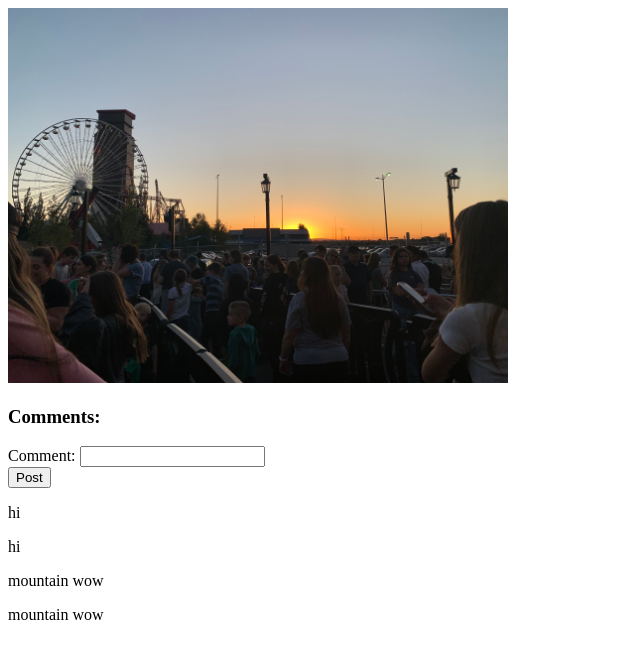
After one commit to sadiejudd/TioSimpleGallery, a Django app: page /image/8 in a window 1280 px wide. The commit adds this page. Shown: the top 659 px of the page, without its empty margins (0-640 px from the left). Run offline with Django 5.2, Linux system fonts and the light colour scheme; data comes from the database, SQL or seed files in the repository; both versions use the stored data as it was after the commit.

Commit message:
added recently viewed and comments

```diff
--- a/gallery/admin.py
+++ b/gallery/admin.py
@@ -1,7 +1,8 @@
 from django.contrib import admin
-from .models import Image, Tag
+from .models import Image, Tag, Comment
 
 # Register your models here.
 
 admin.site.register(Image)
 admin.site.register(Tag)
+admin.site.register(Comment)
--- a/gallery/models.py
+++ b/gallery/models.py
@@ -14,3 +14,9 @@ class Image(models.Model):
     image = models.ImageField()
     session = models.CharField(max_length=100)
     tags = models.ManyToManyField(Tag)
+
+
+
+class Comment(models.Model):
+    comment = models.CharField(max_length = 200)
+    image = models.ForeignKey(Image)
--- /dev/null
+++ b/gallery/templates/gallery/detail.html
@@ -0,0 +1,25 @@
+<!DOCTYPE html>
+<html lang="en">
+<head>
+    <meta charset="UTF-8">
+    <meta name="viewport" content="width=device-width, initial-scale=1.0">
+    <title>Image</title>
+</head>
+<body>
+
+    <img src = "{{image.image.url}}" width="500px">
+
+    <h3>Comments: </h3>
+
+    <form method = "POST">
+    {%csrf_token %}
+    {{form}}
+    <button type = "submit">Post</button>
+    </form>
+
+    {% for comment in comments %}
+    <p>{{comment.comment}}</p>
+    {% endfor %}
+
+</body>
+</html>
--- a/gallery/urls.py
+++ b/gallery/urls.py
@@ -1,11 +1,12 @@
 from django.urls import path
-from .views import UploadView, HomeView
+from .views import UploadView, HomeView, ImageDetailView
 from django.conf import settings
 from django.conf.urls.static import static
 
 urlpatterns = [
     path("upload/",UploadView.as_view(), name = "upload"),
-    path("", HomeView.as_view(), name = "home")
+    path("", HomeView.as_view(), name = "home"),
+    path("image/<int:pk>", ImageDetailView.as_view(), name = "image_detail")
 ]
 
 if settings.DEBUG:
--- a/gallery/views.py
+++ b/gallery/views.py
@@ -1,7 +1,8 @@
 from django.shortcuts import render
 from django.views.generic.edit import CreateView
+from django.views.generic import DetailView
 from django.views.generic import ListView
-from .models import Image, Tag
+from .models import Image, Tag, Comment
 from django.urls import reverse_lazy
 from django import forms
 
@@ -14,6 +15,14 @@ class ImageForm(forms.ModelForm):
         widgets = {
             "tags": forms.CheckboxSelectMultiple()
         }
+
+class CommentForm(forms.ModelForm):
+    class Meta:
+        model = Comment
+        fields = ["comment"]
+
+
+
 
 
 
@@ -34,10 +43,14 @@ class UploadView(CreateView):
         return super().form_valid(form)
 
 
+
+
+
 class HomeView(ListView):
     model = Image
     template_name = "gallery/home.html"
     context_object_name = "images"
+
 
     def get_queryset(self):
         if not self.request.session.session_key:
@@ -57,8 +70,67 @@ class HomeView(ListView):
 
 
 
+
+
+
+
     def get_context_data(self, **kwargs):
+
+        recent_ids = self.request.session.get("recent_images", [])
+        recent_images = Image.objects.filter(id__in = recent_ids)
+        recent_images = sorted(recent_images, key=lambda x: recent_ids.index(x.id))
+
 
         context= super().get_context_data(**kwargs)
         context["tags"] = Tag.objects.all()
+        context["recents"] = recent_images
         return context
+
+
+class ImageDetailView(DetailView):
+    model = Image
+    template_name = "gallery/detail.html"
+    context_object_name = "image"
+
+    def get(self, request, *args, **kwargs):
+        self.object = self.get_object()
+
+        recent = request.session.get("recent_images", [])
+
+        image_id = self.object.id
+
+        if(id in recent):
+            recent.remove(id)
+
+        recent.insert(0, image_id)
+        recent = recent[:5]
+
+        request.session["recent_images"] = recent
+
+
+
+
+        return super().get(request, *args, **kwargs)
+
+    def get_context_data(self, **kwargs):
+        comments_ = Comment.objects.all()
+        context = super().get_context_data(**kwargs)
+        context["comments"] = comments_
+        context["form"] = CommentForm()
+
+        return context
+
+    def post(self, request, *args, **kwargs):
+        self.object = self.get_object
+
+        form = CommentForm(request.POST)
+
+        if form.is_valid():
+           form.save()
+
+
+
+        context = self.get_context_data()
+
+
+        return self.render_to_response(context)
```
Also changed, not shown: gallery/templates/gallery/home.html (+6 -1 lines), db.sqlite3, gallery/migrations/0005_comment.py (added), media/mountains.jpeg (added), media/ocean.jpeg (added).
